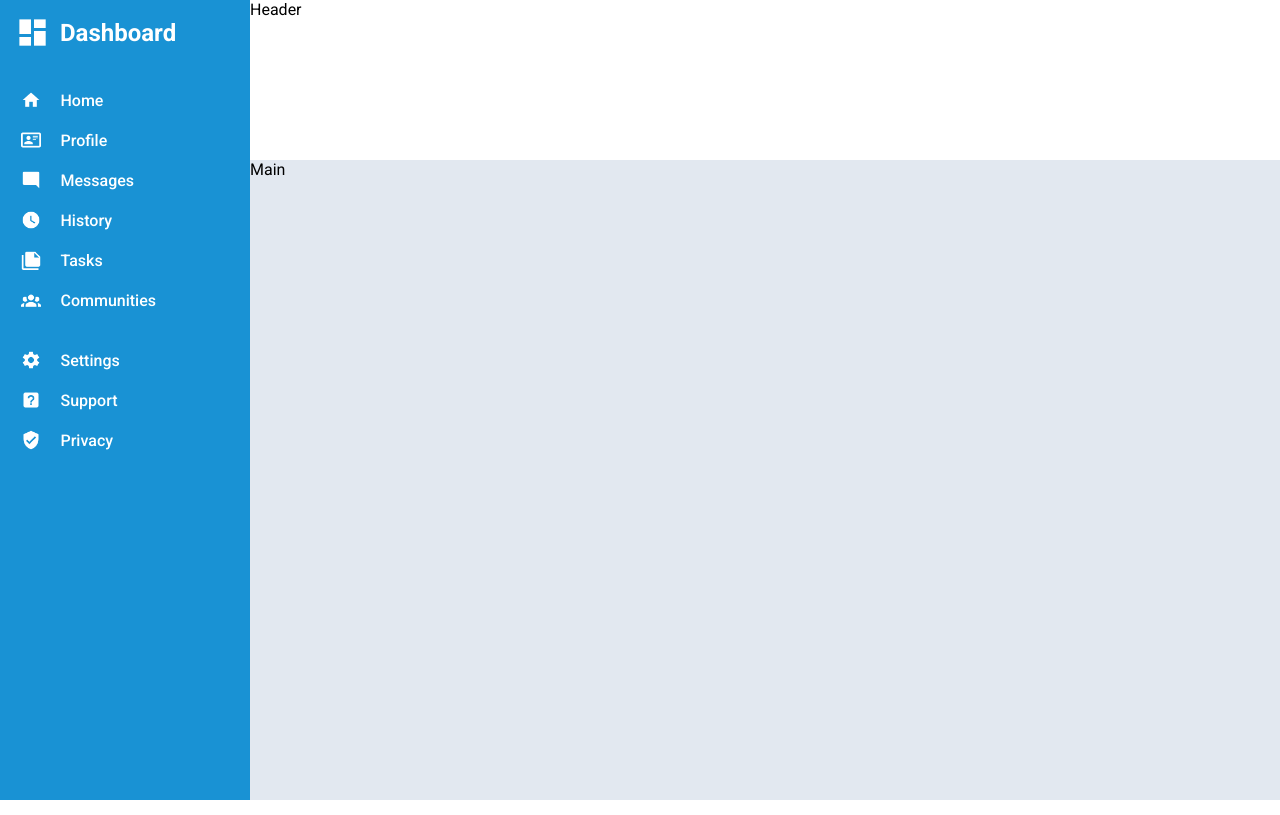
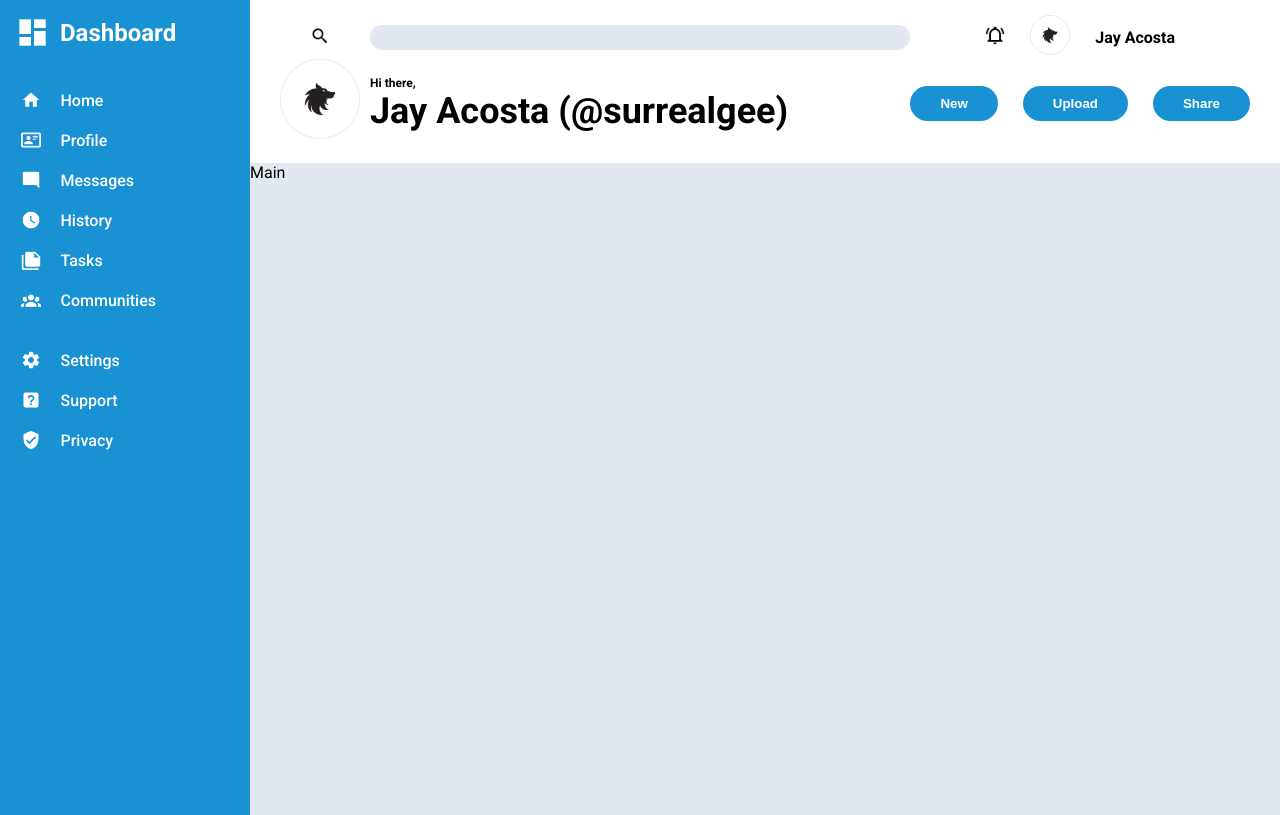
Before and after one commit to surrealgee/admin-dashboard, a plain HTML site: page index.html in a window 1280 px wide. Drawn offline with Linux system fonts and the light colour scheme.

Commit message:
Build header design

```diff
--- a/index.html
+++ b/index.html
@@ -15,7 +15,27 @@
 <body>
     <div class="grid-container">
         <header>
-            Header
+            <div class="header-cell">
+                <button class="search-btn"><img class="svg" src="images/magnify.png"></button>
+                <input type="text">
+            </div>
+            <div class="header-cell alerts-panel">
+                <a href="#"><img class="svg" src="images/bell-ring-outline.png"></a>
+                <a href=""><img class="profile-pic" src="images/wolf-head-logo-design-template-free-vector.webp"></a>
+                <p><a href="#">Jay Acosta</a></p>
+            </div>
+            <div class="header-cell profile-panel">
+                <a href="#"><img class="profile-pic-main" src="images/wolf-head-logo-design-template-free-vector.webp"></a>
+                <div class="user-info">
+                    <span>Hi there,</span>
+                    <p>Jay Acosta (@surrealgee)</p>
+                </div>
+            </div>
+            <div class="header-cell controls-panel">
+                <button>New</button>
+                <button>Upload</button>
+                <button>Share</button>
+            </div>
         </header>
         <aside>
             <span>
@@ -25,7 +45,8 @@
             <nav>
                 <ul class="nav-menu">
                     <li><img class="svg" src="images/home.png"><a href="#">Home</a></li>
-                    <li><img class="svg" src="images/card-account-details-outline.png" alt=""><a href="#">Profile</a></li>
+                    <li><img class="svg" src="images/card-account-details-outline.png" alt=""><a href="#">Profile</a>
+                    </li>
                     <li><img class="svg" src="images/message-reply.png"><a href="#">Messages</a></li>
                     <li><img class="svg" src="images/clock.png"><a href="#">History</a></li>
                     <li><img class="svg" src="images/note-multiple.png"><a href="#">Tasks</a></li>
--- a/style.css
+++ b/style.css
@@ -101,3 +101,76 @@ aside span {
 .dashboard-icon {
     width: 35px;
 }
+
+/* Header Section */
+
+header {
+    padding: 15px 30px;
+    display: grid;
+    grid-template-columns: minmax(400px, 2fr) 1fr;
+    align-items: center;
+    font-weight: 700;
+}
+
+.header-cell {
+    display: flex;
+    gap: 10px;
+    align-items: center;
+}
+
+input[type="text"] {
+    height: 25px;
+    width: 95%;
+    background-color: #e2e8f0;
+    border: none;
+    border-radius: 25px;
+    padding-left: 10px;
+    outline: none;
+}
+
+.profile-panel {
+    font-size: 36px;
+}
+
+.user-info {
+    display: flex;
+    flex-direction: column;
+    justify-content: center;
+    align-items: flex-start;
+}
+
+.alerts-panel,
+.controls-panel {
+    justify-content: center;
+    gap: 25px;
+}
+
+.profile-pic {
+    width: 40px;
+    border: 1px solid #e2e8f0;
+    border-radius: 50%;
+}
+
+.profile-pic-main {
+    width: 80px;
+    border: 1px solid #e2e8f0;
+    border-radius: 50%;
+}
+
+header span {
+    font-size: 12px;
+}
+
+.search-btn {
+    border: none;
+    background-color: inherit;
+}
+
+header button {
+  background-color: #1992d4;
+  border: none;
+  color: #fff;
+  padding: 10px 30px;
+  border-radius: 20px;
+  font-weight: 600;
+}
```
Also changed, not shown: images/bell-ring-outline.png (added), images/magnify.png (added), images/wolf-head-logo-design-template-free-vector.webp (added).
